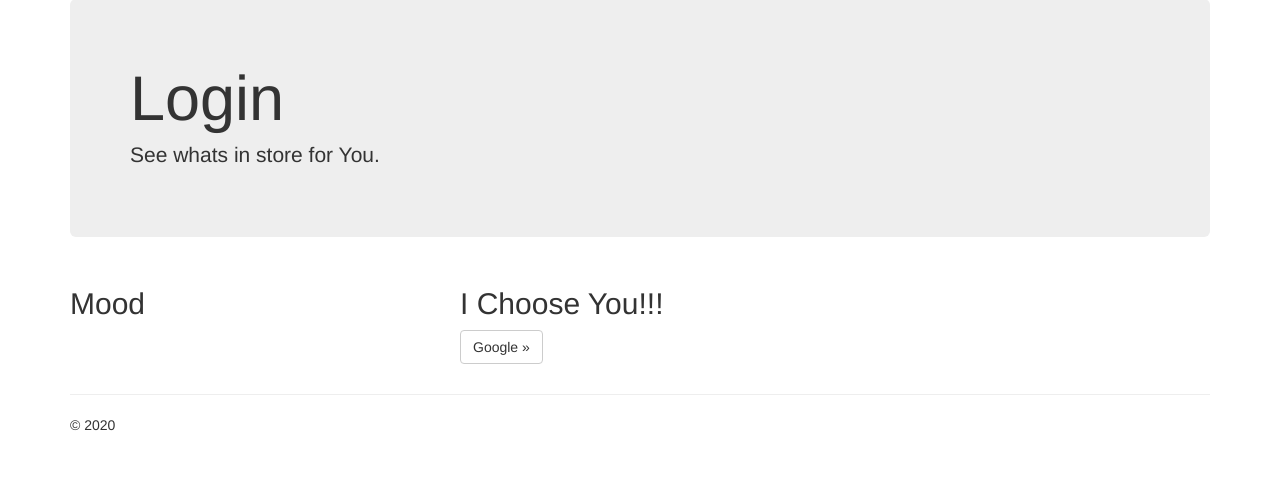
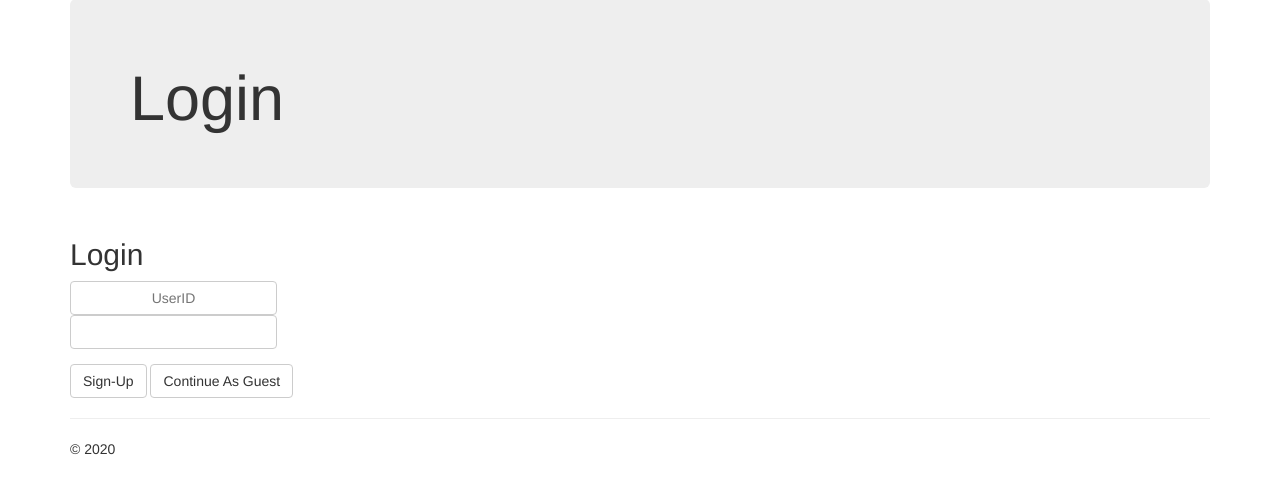
Before and after one commit to abhinand-c/moodmovies, a Flask app: template MoodMoviesWebApp/templates/login.html in a window 1280 px wide. Shown: the part 51-545 px from the top of the page. Run offline with Flask 2, Linux system fonts and the light colour scheme; the template is opened without the code that fills it: most values are stand-ins (such as "Sample title", 1, 10 or a date in 2020); parts of the project's set-up code (start-up, migrations or seed data) failed here and were passed over; some libraries are stand-ins or nearby versions.

Commit message:
Update login.html

```diff
--- a/MoodMoviesWebApp/templates/login.html
+++ b/MoodMoviesWebApp/templates/login.html
@@ -4,26 +4,23 @@
 
 <div class="jumbotron">
     <h1>Login</h1>
-    <p class="lead">See whats in store for You.</p>
 
 </div>
 
 <div class="row">
     <div class="col-md-4">
-        <h2>Mood</h2>
+        <div class="form-group">
+          <h2>Login</h2>
            <p>
                 <form method="post">
-
-                </select>
+                    <input type="username" class="btn btn-default" placeholder="UserID" name="UID">
+                    <input type="password" class="btn btn-default" name="Upass">
                   </form>
             </p>
-
         </div>
-
-    <div class="col-md-4">
-        <h2>{{ message }} I Choose You!!!</h2>
         <div>
-            <p><a class="btn btn-default" href="http://www.google.co.in">Google &raquo;</a></p>
+            <button class="btn btn-default">Sign-Up</button>
+            <button class="btn btn-default">Continue As Guest</button>
             </div>
     </div>
 </div>
```
Lines whose indentation alone changed are shown as unchanged.
